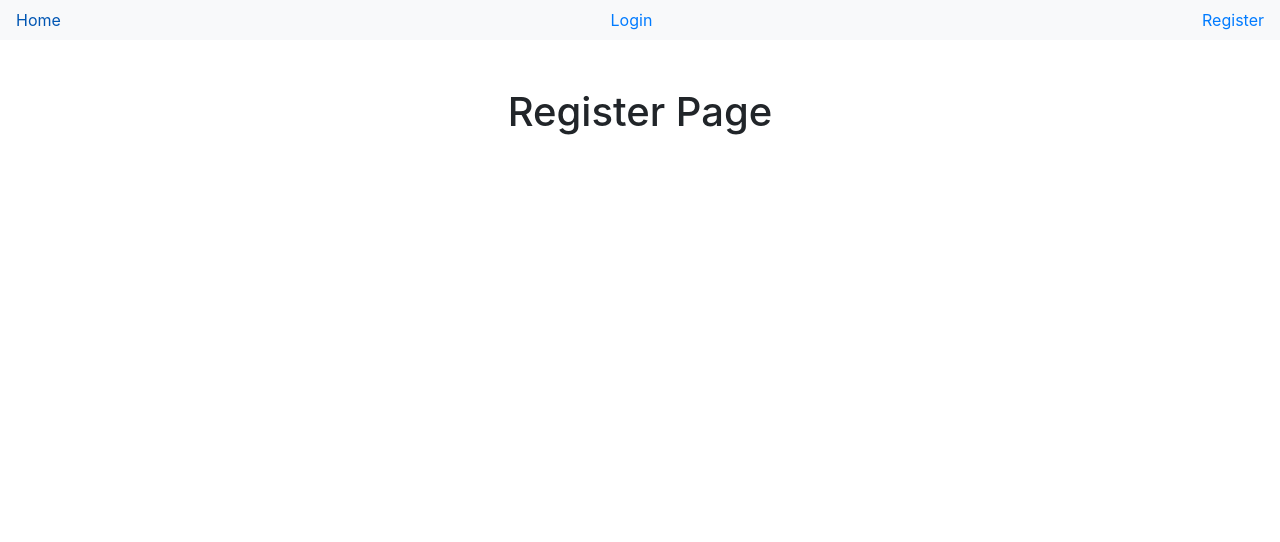
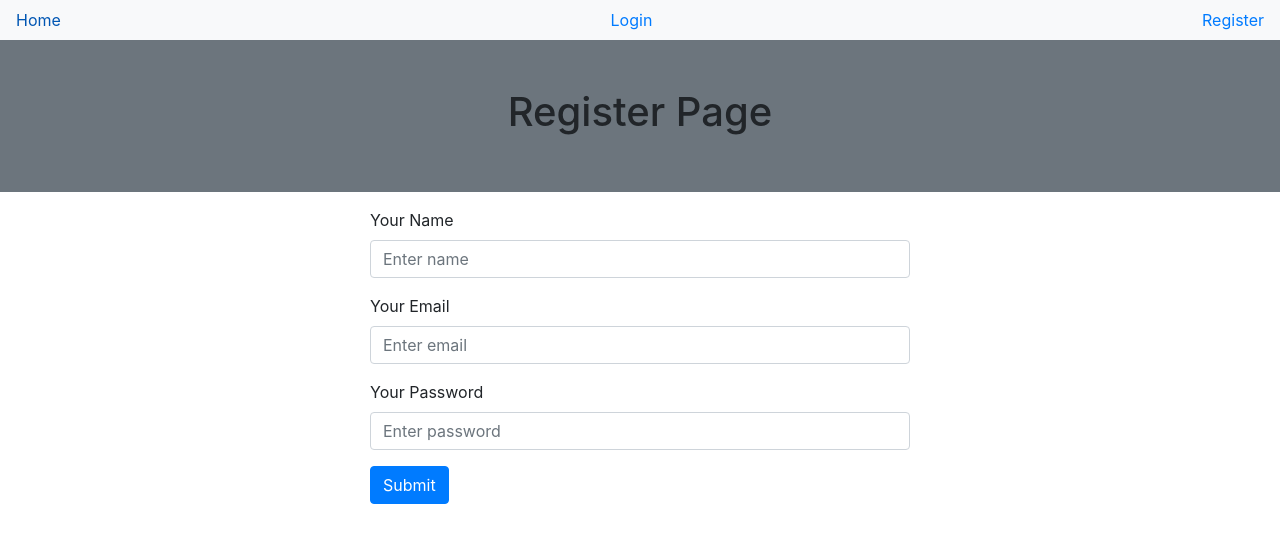
Before and after one commit to a-velesov/booking-mern, a React (Create React App) app in the folder client/: page /register in a window 1280 px wide. Shown: the top 542 px of the page. Built offline with nearby package versions, Linux system fonts and the light colour scheme.

Commit message:
[client] add register form

```diff
--- a/client/package.json
+++ b/client/package.json
@@ -6,6 +6,7 @@
     "@testing-library/jest-dom": "^5.12.0",
     "@testing-library/react": "^11.2.6",
     "@testing-library/user-event": "^12.8.3",
+    "axios": "^0.21.1",
     "react": "^17.0.2",
     "react-dom": "^17.0.2",
     "react-redux": "^7.2.4",
--- a/client/src/auth/Register.js
+++ b/client/src/auth/Register.js
@@ -1,9 +1,49 @@
+import { useState } from 'react';
+import RegisterForm from '../components/RegisterForm';
+import axios from 'axios';
+
 const Register = () => {
+  const [ name, setName ] = useState('');
+  const [ email, setEmail ] = useState('');
+  const [ password, setPassword ] = useState('');
+
+  const handleSubmit = async (e) => {
+    e.preventDefault();
+    try {
+      const res = await axios.post('http://localhost:5000/api/register', {
+        name,
+        email,
+        password,
+      })
+      console.log(res, 'res');
+    } catch(e) {
+      console.log(e);
+    }
+  };
+
   return (
-    <div className="container-fluid h1 p-5 text-center">
-      Register Page
-    </div>
-  )
-}
+    <>
+      <div className="container-fluid bg-secondary p-5 text-center">
+        <h1>Register Page</h1>
+      </div>
+
+      <div className="container">
+        <div className="row">
+          <div className="col-md-6 offset-md-3">
+            { <RegisterForm
+              handleSubmit={ handleSubmit }
+              name={ name }
+              setName={ setName }
+              email={ email }
+              setEmail={ setEmail }
+              password={ password }
+              setPassword={ setPassword }
+            /> }
+          </div>
+        </div>
+      </div>
+    </>
+  );
+};
 
 export default Register;
--- /dev/null
+++ b/client/src/components/RegisterForm.js
@@ -0,0 +1,42 @@
+const RegisterForm = ({
+  handleSubmit,
+  name,
+  setName,
+  email,
+  setEmail,
+  password,
+  setPassword
+}) => (
+  <form onSubmit={ handleSubmit } className="mt-3">
+    <div className="form-group mb-3">
+      <label className="form-label">Your Name</label>
+      <input type="text"
+             className="form-control"
+             placeholder="Enter name"
+             value={ name }
+             onChange={ e => setName(e.target.value) }
+      />
+    </div>
+    <div className="form-group mb-3">
+      <label className="form-label">Your Email</label>
+      <input type="email"
+             className="form-control"
+             placeholder="Enter email"
+             value={ email }
+             onChange={ e => setEmail(e.target.value) }
+      />
+    </div>
+    <div className="form-group mb-3">
+      <label className="form-label">Your Password</label>
+      <input type="password"
+             className="form-control"
+             placeholder="Enter password"
+             value={ password }
+             onChange={ e => setPassword(e.target.value) }
+      />
+    </div>
+    <button className="btn btn-primary">Submit</button>
+  </form>
+);
+
+export default RegisterForm;
```
Also changed, not shown: 1 other file (tests, documents, lock files or other folders).
